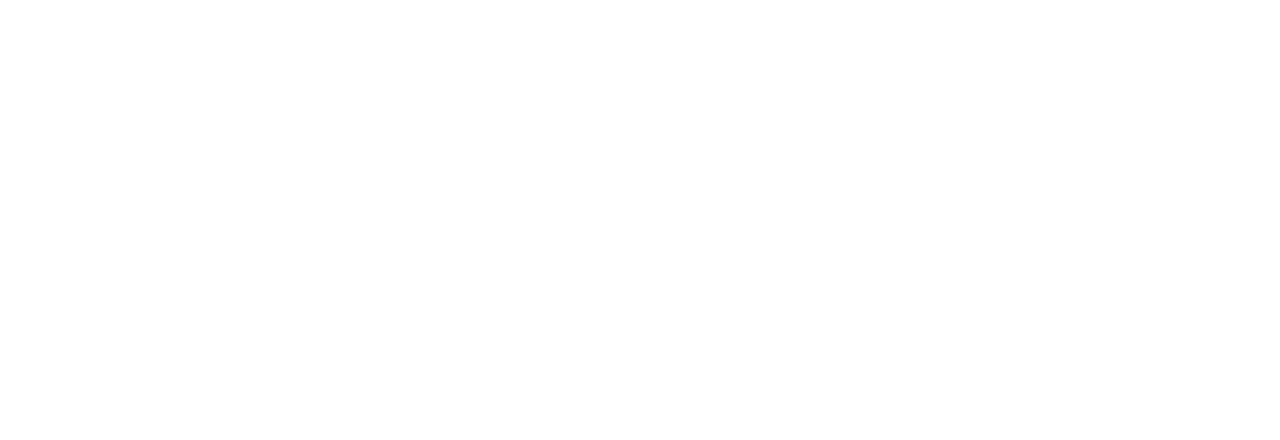
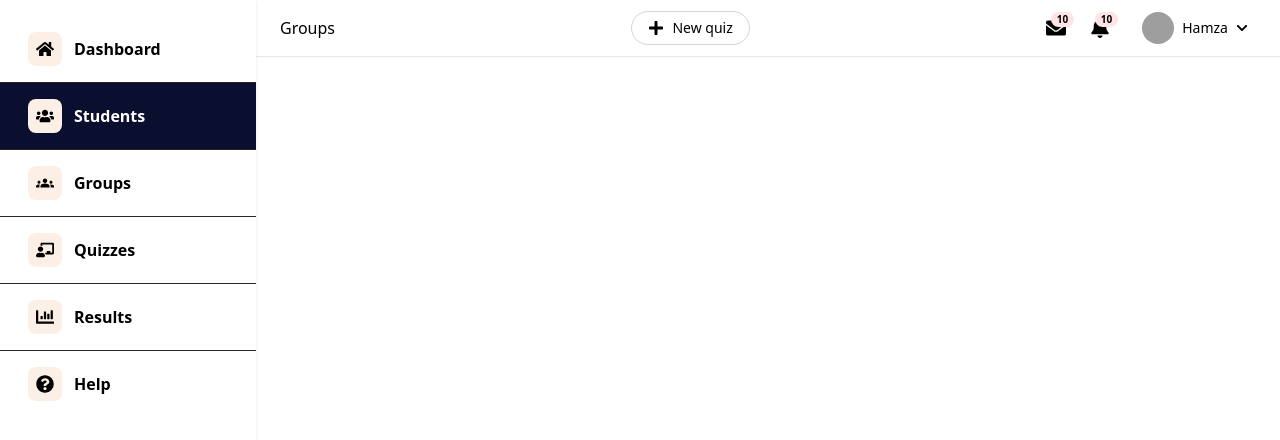
Before and after one commit to hm32295/Quiz-App, a Next.js app: page / in a window 1280 px wide. Shown: the top 440 px of the page. Built offline with nearby package versions, Linux system fonts and the light colour scheme; grey boxes are pictures that could not be loaded.

Commit message:
create side bar and nav bar

```diff
--- /dev/null
+++ b/src/app/_component/navbar/navbar.tsx
@@ -0,0 +1,53 @@
+
+import {
+  FaEnvelope,
+  FaBell,
+  FaPlus,
+} from "react-icons/fa";
+import UserDropdown from "./userDropdown";
+import { FiMenu } from "react-icons/fi";
+
+export default function Navbar({ open,setOpen }:{open:boolean ,setOpen: any}) {
+  const toggleSidebar = () => {
+    setOpen(!open);
+  };
+
+  return (
+    <nav className="w-full flex items-center justify-between px-4 md:px-6 py-2 border-b border-gray-200 bg-white">
+      <div className="flex items-center gap-3 md:gap-4">
+        {!open?
+         <button className="cursor-pointer md:hidden" onClick={toggleSidebar}>
+            <FiMenu size={24} />
+          </button>
+
+        :null}
+        <span className="text-sm md:text-base font-medium">Groups</span>
+      </div>
+
+      {/* Center button */}
+      <button className="flex items-center gap-2 border border-gray-300 px-3 md:px-4 py-1.5 rounded-full hover:bg-gray-100 transition text-xs md:text-sm font-medium">
+        <FaPlus className="w-4 h-4" />
+        <span className="hidden sm:inline">New quiz</span>
+      </button>
+
+      {/* Right section */}
+      <div className="flex items-center gap-3 md:gap-6">
+        <div className="relative">
+          <FaEnvelope className="w-5 h-5" />
+          <span className="absolute -top-1.5 -right-2 bg-rose-100 text-black text-[10px] px-1.5 rounded-full font-semibold">
+            10
+          </span>
+        </div>
+        <div className="relative">
+          <FaBell className="w-5 h-5" />
+          <span className="absolute -top-1.5 -right-2 bg-rose-100 text-black text-[10px] px-1.5 rounded-full font-semibold">
+            10
+          </span>
+        </div>
+        <div className="flex items-center gap-1">
+          <UserDropdown />
+        </div>
+      </div>
+    </nav>
+  );
+}
--- /dev/null
+++ b/src/app/_component/navbar/userDropdown.tsx
@@ -0,0 +1,49 @@
+"use client";
+
+import Image from "next/image";
+import { useState, useEffect, useRef } from "react";
+import { FaChevronDown } from "react-icons/fa";
+
+export default function UserDropdown() {
+  const [open, setOpen] = useState(false);
+  const dropdownRef = useRef<HTMLDivElement>(null);
+
+  useEffect(() => {
+    function handleClickOutside(event: MouseEvent) {
+      if (
+        dropdownRef.current &&
+        !dropdownRef.current.contains(event.target as Node)
+      ) {
+        setOpen(false);
+      }
+    }
+
+    document.addEventListener("mousedown", handleClickOutside);
+    return () => {
+      document.removeEventListener("mousedown", handleClickOutside);
+    };
+  }, []);
+
+  return (
+    <div className="relative inline-block text-left" ref={dropdownRef}>
+      <div
+        onClick={() => setOpen(!open)}
+        className="flex items-center gap-2 cursor-pointer px-2 py-1 hover:bg-gray-100 rounded-md"
+      >
+        <img src="/avatar.png" alt="User Avatar"   className="w-8 h-8 rounded-full" />
+        <span className="hidden sm:block text-sm font-medium">Hamza</span>
+        <FaChevronDown size={12} />
+      </div>
+
+      {open && (
+        <div className="absolute right-0 mt-2 w-44 rounded-md shadow-lg bg-white border border-gray-200 z-50">
+          <ul className="py-1 text-sm text-gray-700">
+            <li className="px-4 py-2 hover:bg-gray-100 cursor-pointer">View Profile</li>
+            <li className="px-4 py-2 hover:bg-gray-100 cursor-pointer">Settings</li>
+            <li className="px-4 py-2 hover:bg-gray-100 cursor-pointer">Logout</li>
+          </ul>
+        </div>
+      )}
+    </div>
+  );
+}
--- /dev/null
+++ b/src/app/_component/sidebar/Sidebar.tsx
@@ -0,0 +1,63 @@
+'use client'
+import {
+  FaHome,
+  FaUsers,
+  FaQuestionCircle,
+  FaChartBar,
+  FaChalkboardTeacher,
+} from 'react-icons/fa'
+import { MdGroups } from 'react-icons/md'
+
+const menuItems = [
+  { name: 'Dashboard', icon: <FaHome /> },
+  { name: 'Students', icon: <FaUsers />, active: true  },
+  { name: 'Groups', icon: <MdGroups />},
+  { name: 'Quizzes', icon: <FaChalkboardTeacher /> },
+  { name: 'Results', icon: <FaChartBar /> },
+  { name: 'Help', icon: <FaQuestionCircle /> },
+]
+
+export default function Sidebar({ open, setOpen }: { open: boolean; setOpen: any }) {
+  return (
+    <>
+      {/* Overlay for small screens */}
+      <div
+        onClick={() => setOpen(false)}
+        className={`fixed inset-0 bg-black/40 z-40 transition-opacity duration-300 md:hidden ${
+          open ? 'opacity-100 pointer-events-auto' : 'opacity-0 pointer-events-none'
+        }`}
+      ></div>
+
+      {/* Sidebar */}
+      <aside
+        className={`
+          fixed inset-y-0 left-0 z-50 w-64 bg-white border-r shadow transform transition-transform duration-300
+          ${open ? 'translate-x-0' : '-translate-x-full'}
+          md:translate-x-0 md:static md:block
+        `}
+      >
+        <SidebarContent />
+      </aside>
+    </>
+  )
+}
+
+function SidebarContent() {
+  return (
+    <div className="w-64 bg-white h-screen px-0 pt-4 ">
+      {menuItems.map((item, index) => (
+        <div
+          key={index}
+          className={`flex items-center gap-3 px-7 py-4 not-first:border-t-stone-800 not-first:border-t cursor-pointer
+            ${item.active ? 'bg-[#0A0F2F] text-white' : 'hover:bg-gray-100'}
+          `}
+        >
+          <div className={`bg-[#FCEFE5] p-2 rounded-lg text-lg ${item.active ?'text-black' :''}`}>
+            {item.icon}
+          </div>
+          <span className="font-semibold">{item.name}</span>
+        </div>
+      ))}
+    </div>
+  )
+}
--- a/src/app/layout.tsx
+++ b/src/app/layout.tsx
@@ -1,20 +1,32 @@
+'use client'
 
 import { ToastContainer } from 'react-toastify';
-import './globals.css';
-
+import './globals.css'
+import Navbar from './_component/navbar/navbar';
+import Sidebar from './_component/sidebar/Sidebar';
+import { useState } from 'react';
 
 export default function RootLayout({
   children,
 }: Readonly<{
   children: React.ReactNode;
 }>) {
+
+  const [open, setOpen] = useState(false)
+
   return (
     <html lang="en">
-      <body>
+      <body className="flex min-h-screen">
+        {/* Sidebar (always visible on md+, controlled by open on mobile) */}
+        <Sidebar open={open} setOpen={setOpen} />
 
- <ToastContainer/>
+        {/* Main Content */}
+        <div className="flex-1">
+          <Navbar open={open} setOpen={setOpen} />
+          <main className="p-4">{children}</main>
+        </div>
 
-        {children}
+        <ToastContainer />
       </body>
     </html>
   );
```
